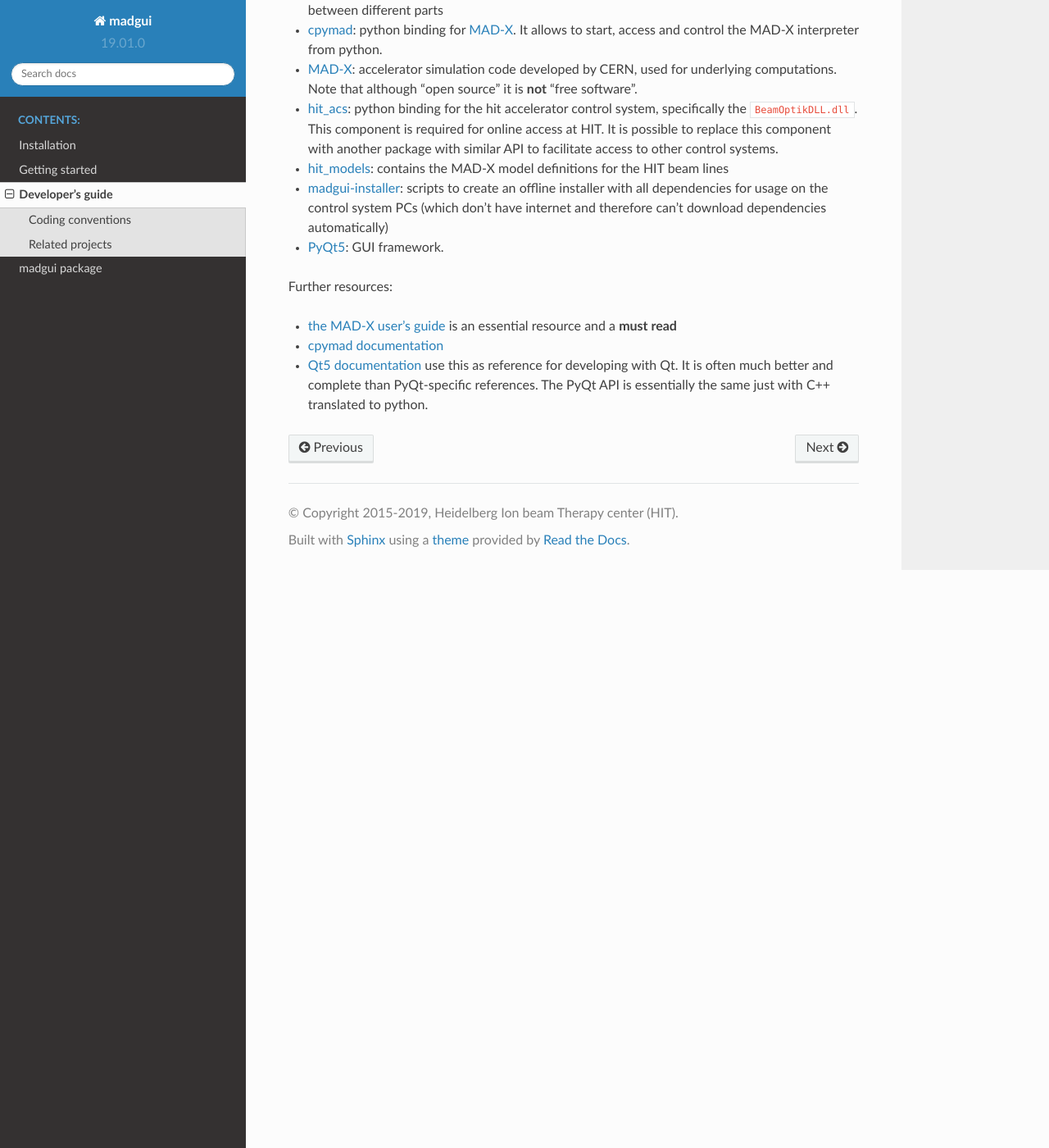
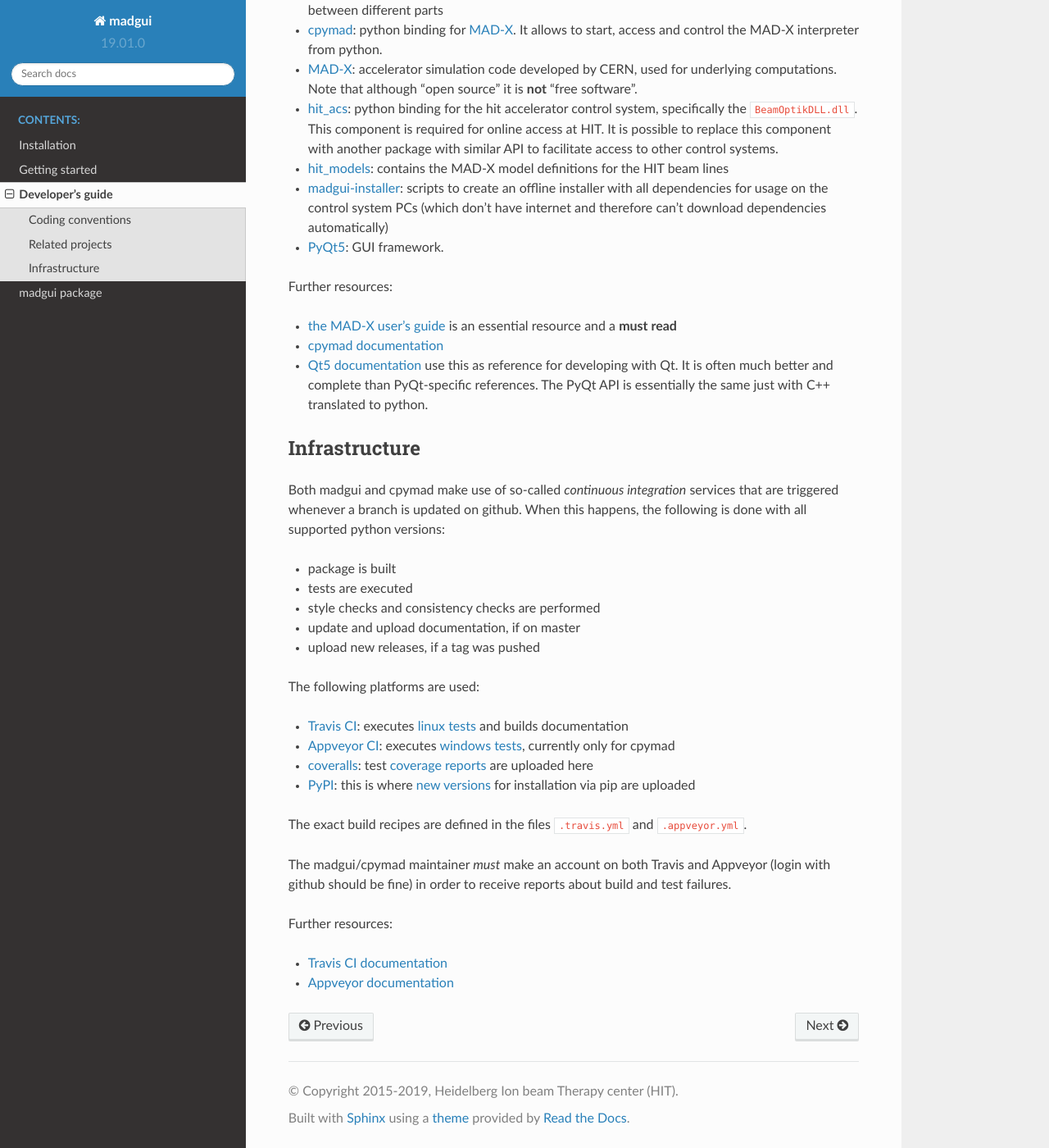
Before and after one commit to hibtc/madgui, a Sphinx documentation site: the page built from docs/devguide.rst, in a window 1280 px wide and 1400 px high, scrolled down 1044 px. Shown: the whole window at 82% size. Built offline with Sphinx 7.4.7 and the Read the Docs theme 2.0.0, drawn with Linux system fonts in a browser that asks for light colours.

Commit message:
Add subsection about infrastructure

```diff
--- a/docs/devguide.rst
+++ b/docs/devguide.rst
@@ -83,3 +83,49 @@
 .. _the MAD-X user's guide: http://mad.web.cern.ch/mad/documentation.html
 .. _Qt5 documentation: https://doc.qt.io/qt-5/
 .. _cpymad documentation: https://hibtc.github.io/cpymad/
+
+
+Infrastructure
+--------------
+
+Both madgui and cpymad make use of so-called *continuous integration* services
+that are triggered whenever a branch is updated on github. When this happens,
+the following is done with all supported python versions:
+
+- package is built
+- tests are executed
+- style checks and consistency checks are performed
+- update and upload documentation, if on master
+- upload new releases, if a tag was pushed
+
+The following platforms are used:
+
+- `Travis CI`_: executes `linux tests`_ and builds documentation
+- `Appveyor CI`_: executes `windows tests`_, currently only for cpymad
+- `coveralls`_: test `coverage reports`_ are uploaded here
+- `PyPI`_: this is where `new versions`_ for installation via pip are uploaded
+
+The exact build recipes are defined in the files ``.travis.yml`` and
+``.appveyor.yml``.
+
+The madgui/cpymad maintainer *must* make an account on both Travis and
+Appveyor (login with github should be fine) in order to receive reports about
+build and test failures.
+
+Further resources:
+
+- `Travis CI documentation`_
+- `Appveyor documentation`_
+
+.. _Travis CI: https://travis-ci.org/
+.. _Appveyor CI: https://www.appveyor.com/
+.. _coveralls: http://coverage.io/
+.. _PyPI: https://pypi.org/
+
+.. _linux tests: https://travis-ci.org/hibtc/madgui
+.. _windows tests: https://travis-ci.org/hibtc/cpymad
+.. _coverage reports: https://coveralls.io/github/hibtc/cpymad
+.. _new versions: https://pypi.org/project/madgui/
+
+.. _Travis CI documentation: https://docs.travis-ci.com/
+.. _Appveyor documentation: https://www.appveyor.com/docs/
```
